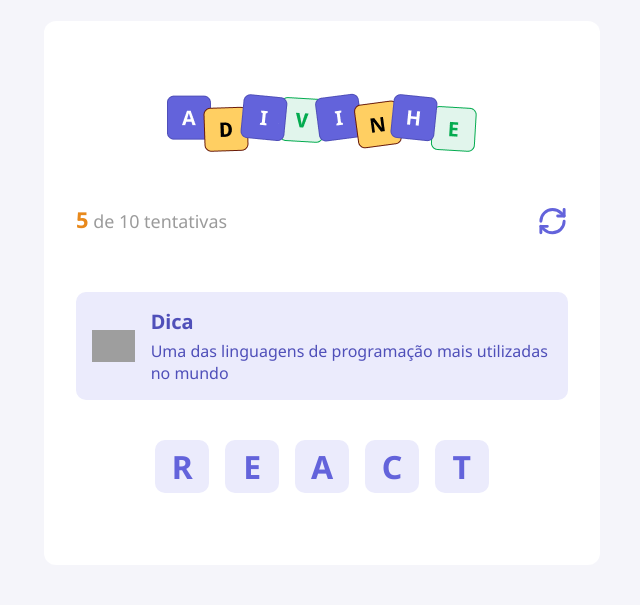
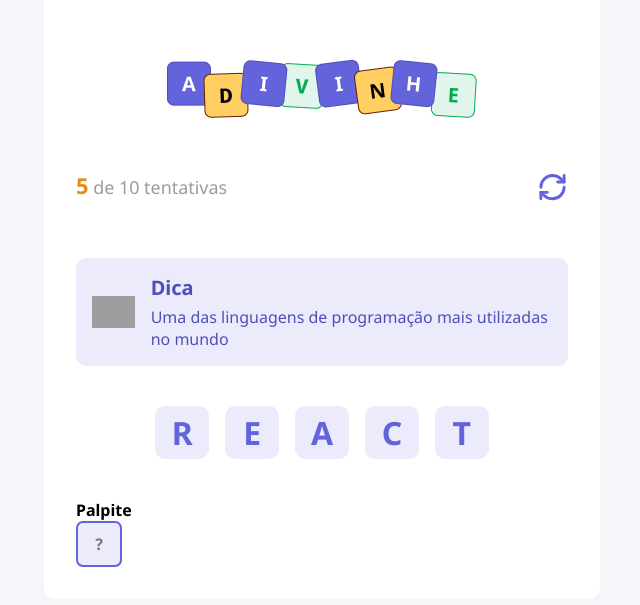
Before and after one commit to crisfeitosa/adivinhe, a React (Vite) app: page / in a window 1280 px wide. Shown: the part 107-712 px from the top of the page, without its empty margins (318-958 px from the left). Built offline with nearby package versions, Linux system fonts and the light colour scheme; grey boxes are pictures that could not be loaded.

Commit message:
Criando Componente de Input

```diff
--- a/src/App.tsx
+++ b/src/App.tsx
@@ -3,6 +3,7 @@
 import styles from './app.module.css'
 import { Tip } from './components/Tip'
 import { Letter } from './components/Letter'
+import { Input } from './components/Input'
 
 function App() {
 
@@ -24,6 +25,12 @@
           <Letter value="C" />
           <Letter value="T" />
         </div>
+
+        <h4>Palpite</h4>
+
+        <div>
+          <Input autoFocus maxLength={1} placeholder='?' />
+        </div>
       </main>
     </div>
   )
--- /dev/null
+++ b/src/components/Input/index.tsx
@@ -0,0 +1,10 @@
+import React from "react";
+import styles from "./styles.module.css";
+
+type Props = React.ComponentProps<"input">
+
+export function Input({ ...rest }: Props) {
+  return (
+    <input type="text" {...rest} className={styles.input} />
+  )
+}
--- /dev/null
+++ b/src/components/Input/styles.module.css
@@ -0,0 +1,16 @@
+.input {
+  width: 2.87rem;
+  height: 2.87rem;
+  border-radius: 0.43rem;
+
+  background-color: #ebebfc;
+  border: 2px solid #6363db;
+  color: #6363db;
+
+  text-transform: uppercase;
+  text-align: center;
+  font-size: 1rem;
+  font-weight: 700;
+
+  outline: none;
+}
--- a/src/global.css
+++ b/src/global.css
@@ -16,6 +16,11 @@
   font-optical-sizing: auto;
 }
 
+input {
+  font-family: "Noto Sans", serif;
+  font-optical-sizing: auto;
+}
+
 button {
   cursor: pointer;
   transition: filter 0.2s;
```
